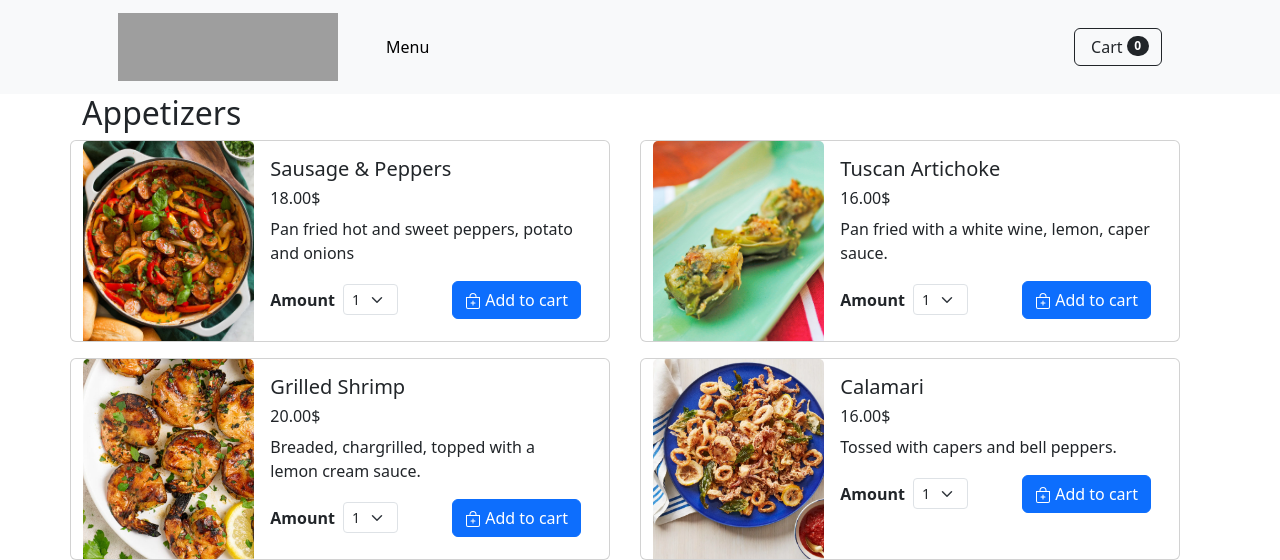
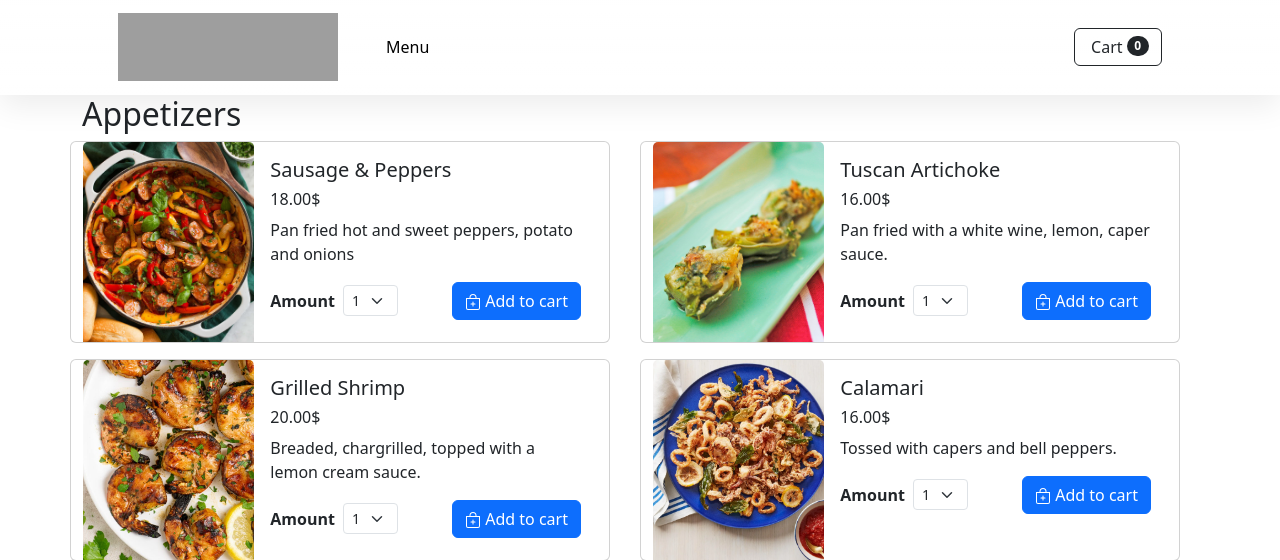
Before and after one commit to gabrielbressanelli/voiceAI.CarryOut, a Django app: page / in a window 1280 px wide. Shown: the top 560 px of the page. Run offline with Django 5.2, Linux system fonts and the light colour scheme; data comes from the database, SQL or seed files in the repository; grey boxes are pictures that could not be loaded.

Commit message:
add css for liquid glass

```diff
--- a/mysite/MenuOrders/templates/navbar.html
+++ b/mysite/MenuOrders/templates/navbar.html
@@ -72,7 +72,7 @@
 
     </head>
     <body>
-        <nav class="navbar navbar-expand-lg navbar-light bg-light sticky-top">
+        <nav class="navbar navbar-expand-lg glass-nav sticky-top">
           <div class="container px-4 px-lg-5">
             <!-- Always visible brand/logo -->
             <a class="navbar-brand" href="{% url 'index' %}">
```
